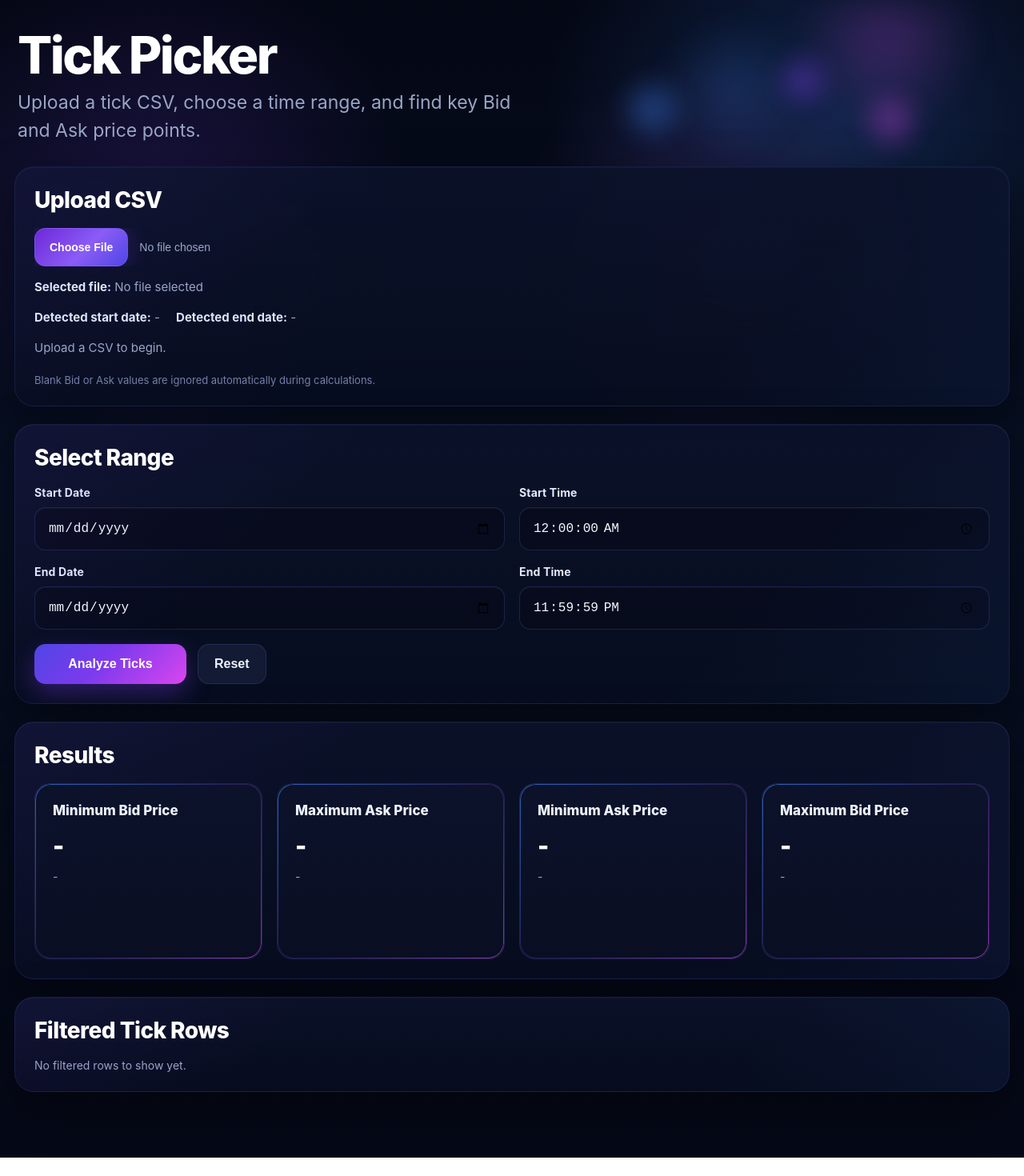
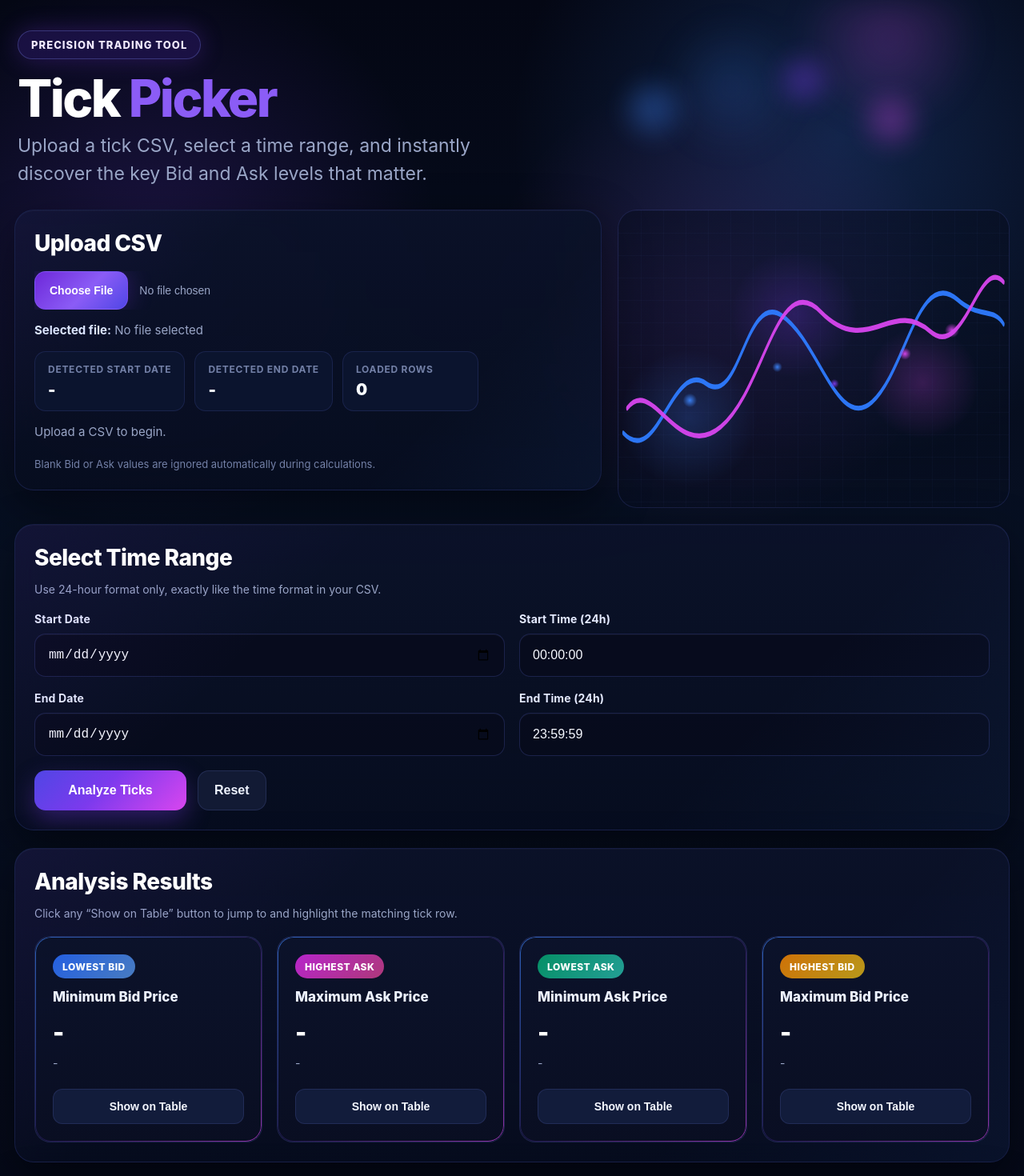
Before and after one commit to faiyaaaaaaz/Upgraded-Tick-Picker, a Next.js app: page / in a window 1280 px wide. Shown: the top 1470 px of the page at 80% size. Before the commit the page ends 1447 px from the top, so only its background shows below. Built offline with nearby package versions, Linux system fonts and the light colour scheme.

Commit message:
Refactor HomePage and enhance HeroChart component
Added new functions and updated UI components for better user experience.

```diff
--- a/app/page.js
+++ b/app/page.js
@@ -1,6 +1,6 @@
 "use client";
 
-import { useMemo, useState } from "react";
+import { useMemo, useRef, useState } from "react";
 import Papa from "papaparse";
 
 function parseTickDate(dateString) {
@@ -90,6 +90,41 @@ function parseCsvText(rawText) {
   return result.data || [];
 }
 
+function getRowKey(row, index) {
+  return `${row.rawDate}-${row.bid ?? "blankBid"}-${row.ask ?? "blankAsk"}-${index}`;
+}
+
+function HeroChart() {
+  return (
+    <div className="heroGraphic">
+      <div className="heroLine">
+        <svg viewBox="0 0 800 240" preserveAspectRatio="none">
+          <path
+            d="M10,180 C80,210 110,120 180,140 C250,160 260,65 335,85 C410,105 450,180 520,155 C590,130 615,45 695,72 C740,88 770,78 790,92"
+            fill="none"
+            stroke="#2f7cff"
+            strokeWidth="4"
+            strokeLinecap="round"
+            opacity="0.95"
+          />
+        </svg>
+      </div>
+      <div className="heroLine2">
+        <svg viewBox="0 0 800 240" preserveAspectRatio="none">
+          <path
+            d="M18,160 C70,132 120,205 210,175 C300,145 325,46 415,82 C510,120 560,70 640,98 C710,122 740,35 790,58"
+            fill="none"
+            stroke="#d946ef"
+            strokeWidth="4"
+            strokeLinecap="round"
+            opacity="0.95"
+          />
+        </svg>
+      </div>
+    </div>
+  );
+}
+
 export default function HomePage() {
   const [fileName, setFileName] = useState("");
   const [allRows, setAllRows] = useState([]);
@@ -107,6 +142,12 @@ export default function HomePage() {
     maxBid: null
   });
 
+  const [highlightedKey, setHighlightedKey] = useState("");
+  const [highlightType, setHighlightType] = useState("");
+  const [loadedRowCount, setLoadedRowCount] = useState(0);
+
+  const tableSectionRef = useRef(null);
+
   function resetAll() {
     setFileName("");
     setAllRows([]);
@@ -116,6 +157,9 @@ export default function HomePage() {
     setStartTime("00:00:00");
     setEndTime("23:59:59");
     setMessage("");
+    setHighlightedKey("");
+    setHighlightType("");
+    setLoadedRowCount(0);
     setResults({
       minBid: null,
       maxAsk: null,
@@ -130,6 +174,8 @@ export default function HomePage() {
 
     try {
       setMessage("");
+      setHighlightedKey("");
+      setHighlightType("");
       setResults({
         minBid: null,
         maxAsk: null,
@@ -180,11 +226,12 @@ export default function HomePage() {
       const lastDate = parsedRows[parsedRows.length - 1].parsedDate;
 
       setAllRows(parsedRows);
+      setLoadedRowCount(parsedRows.length);
       setStartDate(formatDateOnly(firstDate));
       setEndDate(formatDateOnly(lastDate));
       setStartTime("00:00:00");
       setEndTime("23:59:59");
-      setMessage(`Loaded ${parsedRows.length} valid rows from ${file.name}.`);
+      setMessage(`File loaded successfully. Ready for analysis.`);
     } catch {
       setMessage("Could not read this CSV file.");
     }
@@ -221,6 +268,8 @@ export default function HomePage() {
         minAsk: null,
         maxBid: null
       });
+      setHighlightedKey("");
+      setHighlightType("");
       setMessage("No rows found in this selected range.");
       return;
     }
@@ -237,40 +286,159 @@ export default function HomePage() {
       minAsk: minAskRow,
       maxBid: maxBidRow
     });
+    setHighlightedKey("");
+    setHighlightType("");
     setMessage(`Analysis complete. Found ${rowsInRange.length} rows in the selected range.`);
   }
 
-  const previewRows = useMemo(() => filteredRows.slice(0, 200), [filteredRows]);
+  function showOnTable(targetRow, type) {
+    if (!targetRow || !filteredRows.length) return;
+
+    const rowIndex = filteredRows.findIndex((row) => {
+      return (
+        row.rawDate === targetRow.rawDate &&
+        row.bid === targetRow.bid &&
+        row.ask === targetRow.ask
+      );
+    });
+
+    if (rowIndex === -1) return;
+
+    const key = getRowKey(filteredRows[rowIndex], rowIndex);
+    setHighlightedKey(key);
+    setHighlightType(type);
+
+    setTimeout(() => {
+      tableSectionRef.current?.scrollIntoView({
+        behavior: "smooth",
+        block: "start"
+      });
+    }, 80);
+  }
+
+  const previewRows = useMemo(() => filteredRows.slice(0, 1000), [filteredRows]);
+
+  function getHighlightClass(row, index) {
+    const key = getRowKey(row, index);
+    if (key !== highlightedKey) return "";
+
+    if (highlightType === "minBid") return "highlightRowBlue";
+    if (highlightType === "maxAsk") return "highlightRowPink";
+    if (highlightType === "minAsk") return "highlightRowGreen";
+    if (highlightType === "maxBid") return "highlightRowYellow";
+    return "";
+  }
+
+  function getTag(type) {
+    if (type === "minBid") return <span className="pillTag pillBlue">Min Bid</span>;
+    if (type === "maxAsk") return <span className="pillTag pillPink">Max Ask</span>;
+    if (type === "minAsk") return <span className="pillTag pillGreen">Min Ask</span>;
+    if (type === "maxBid") return <span className="pillTag pillYellow">Max Bid</span>;
+    return null;
+  }
+
+  function getRowTag(row) {
+    const matchedTypes = [];
+
+    if (
+      results.minBid &&
+      row.rawDate === results.minBid.rawDate &&
+      row.bid === results.minBid.bid &&
+      row.ask === results.minBid.ask
+    ) {
+      matchedTypes.push(getTag("minBid"));
+    }
+
+    if (
+      results.maxAsk &&
+      row.rawDate === results.maxAsk.rawDate &&
+      row.bid === results.maxAsk.bid &&
+      row.ask === results.maxAsk.ask
+    ) {
+      matchedTypes.push(getTag("maxAsk"));
+    }
+
+    if (
+      results.minAsk &&
+      row.rawDate === results.minAsk.rawDate &&
+      row.bid === results.minAsk.bid &&
+      row.ask === results.minAsk.ask
+    ) {
+      matchedTypes.push(getTag("minAsk"));
+    }
+
+    if (
+      results.maxBid &&
+      row.rawDate === results.maxBid.rawDate &&
+      row.bid === results.maxBid.bid &&
+      row.ask === results.maxBid.ask
+    ) {
+      matchedTypes.push(getTag("maxBid"));
+    }
+
+    if (!matchedTypes.length) return null;
+
+    return <div style={{ display: "flex", gap: 8, flexWrap: "wrap" }}>{matchedTypes}</div>;
+  }
 
   return (
     <main className="page">
       <section className="header">
-        <h1>Tick Picker</h1>
-        <p>Upload a tick CSV, choose a time range, and find key Bid and Ask price points.</p>
+        <div className="topBadge">Precision Trading Tool</div>
+        <h1>
+          Tick <span style={{ color: "#8b5cf6" }}>Picker</span>
+        </h1>
+        <p>
+          Upload a tick CSV, select a time range, and instantly discover the key Bid and Ask
+          levels that matter.
+        </p>
       </section>
 
-      <section className="card">
+      <section className="splitHero">
+        <div className="card">
           <h2>Upload CSV</h2>
           <div className="uploadBox">
             <input type="file" accept=".csv,text/csv" onChange={handleFileUpload} />
             <div className="uploadMeta">
               <strong>Selected file:</strong> {fileName || "No file selected"}
             </div>
-          <div className="uploadMeta">
-            <strong>Detected start date:</strong> {startDate || "-"}{" "}
-            <strong style={{ marginLeft: 16 }}>Detected end date:</strong> {endDate || "-"}
+
+            <div className="statRow">
+              <div className="statMini">
+                <div className="statMiniLabel">Detected Start Date</div>
+                <div className="statMiniValue">{startDate || "-"}</div>
               </div>
-          <div className={`uploadMeta ${message.includes("complete") || message.includes("Loaded") ? "success" : ""}`}>
+
+              <div className="statMini">
+                <div className="statMiniLabel">Detected End Date</div>
+                <div className="statMiniValue">{endDate || "-"}</div>
+              </div>
+
+              <div className="statMini">
+                <div className="statMiniLabel">Loaded Rows</div>
+                <div className="statMiniValue">{loadedRowCount || 0}</div>
+              </div>
+            </div>
+
+            <div className={`uploadMeta ${message.includes("complete") || message.includes("loaded") || message.includes("Ready") ? "success" : ""}`}>
               {message || "Upload a CSV to begin."}
             </div>
+
             <div className="note">
               Blank Bid or Ask values are ignored automatically during calculations.
             </div>
           </div>
+        </div>
+
+        <HeroChart />
       </section>
 
       <section className="card">
-        <h2>Select Range</h2>
+        <h2>Select Time Range</h2>
+        <div className="sectionHint">
+          Use 24-hour format only, exactly like the time format in your CSV.
+        </div>
+
         <div className="grid2">
           <div className="field">
             <label>Start Date</label>
@@ -282,10 +450,11 @@ export default function HomePage() {
           </div>
 
           <div className="field">
-            <label>Start Time</label>
+            <label>Start Time (24h)</label>
             <input
-              type="time"
-              step="1"
+              type="text"
+              inputMode="numeric"
+              placeholder="00:00:00"
               value={startTime}
               onChange={(e) => setStartTime(e.target.value)}
             />
@@ -301,10 +470,11 @@ export default function HomePage() {
           </div>
 
           <div className="field">
-            <label>End Time</label>
+            <label>End Time (24h)</label>
             <input
-              type="time"
-              step="1"
+              type="text"
+              inputMode="numeric"
+              placeholder="23:59:59"
               value={endTime}
               onChange={(e) => setEndTime(e.target.value)}
             />
@@ -322,36 +492,88 @@ export default function HomePage() {
       </section>
 
       <section className="card">
-        <h2>Results</h2>
+        <h2>Analysis Results</h2>
+        <div className="sectionHint">
+          Click any “Show on Table” button to jump to and highlight the matching tick row.
+        </div>
+
         <div className="resultGrid">
           <div className="resultCard">
+            <div style={{ marginBottom: 12 }}>
+              <span className="pillTag pillBlue">Lowest Bid</span>
+            </div>
             <h3>Minimum Bid Price</h3>
             <div className="resultValue">{formatPrice(results.minBid?.bid)}</div>
             <div className="resultTime">{formatDateTime(results.minBid?.parsedDate)}</div>
+            <button
+              className="resultActionBtn"
+              onClick={() => showOnTable(results.minBid, "minBid")}
+              disabled={!results.minBid}
+            >
+              Show on Table
+            </button>
           </div>
 
           <div className="resultCard">
+            <div style={{ marginBottom: 12 }}>
+              <span className="pillTag pillPink">Highest Ask</span>
+            </div>
             <h3>Maximum Ask Price</h3>
             <div className="resultValue">{formatPrice(results.maxAsk?.ask)}</div>
             <div className="resultTime">{formatDateTime(results.maxAsk?.parsedDate)}</div>
+            <button
+              className="resultActionBtn"
+              onClick={() => showOnTable(results.maxAsk, "maxAsk")}
+              disabled={!results.maxAsk}
+            >
+              Show on Table
+            </button>
           </div>
 
           <div className="resultCard">
+            <div style={{ marginBottom: 12 }}>
+              <span className="pillTag pillGreen">Lowest Ask</span>
+            </div>
             <h3>Minimum Ask Price</h3>
             <div className="resultValue">{formatPrice(results.minAsk?.ask)}</div>
             <div className="resultTime">{formatDateTime(results.minAsk?.parsedDate)}</div>
+            <button
+              className="resultActionBtn"
+              onClick={() => showOnTable(results.minAsk, "minAsk")}
+              disabled={!results.minAsk}
+            >
+              Show on Table
+            </button>
           </div>
 
           <div className="resultCard">
+            <div style={{ marginBottom: 12 }}>
+              <span className="pillTag pillYellow">Highest Bid</span>
+            </div>
             <h3>Maximum Bid Price</h3>
             <div className="resultValue">{formatPrice(results.maxBid?.bid)}</div>
             <div className="resultTime">{formatDateTime(results.maxBid?.parsedDate)}</div>
+            <button
+              className="resultActionBtn"
+              onClick={() => showOnTable(results.maxBid, "maxBid")}
+              disabled={!results.maxBid}
+            >
+              Show on Table
+            </button>
           </div>
         </div>
       </section>
 
-      <section className="card">
-        <h2>Filtered Tick Rows</h2>
+      <section className="card" ref={tableSectionRef}>
+        <h2>Filtered Tick Data</h2>
+
+        <div className="tableTopBar">
+          <div className="tableCount">
+            Showing {previewRows.length.toLocaleString()} of {filteredRows.length.toLocaleString()} rows
+          </div>
+          <div className="tableStatus">Showing: Selected Range</div>
+        </div>
+
         {!previewRows.length ? (
           <div className="emptyState">No filtered rows to show yet.</div>
         ) : (
@@ -360,24 +582,31 @@ export default function HomePage() {
               <table>
                 <thead>
                   <tr>
-                    <th>Date and Time</th>
+                    <th style={{ width: "170px" }}>Marker</th>
+                    <th>Date &amp; Time</th>
                     <th>Bid Price</th>
                     <th>Ask Price</th>
                   </tr>
                 </thead>
                 <tbody>
                   {previewRows.map((row, index) => (
-                    <tr key={`${row.rawDate}-${index}`}>
+                    <tr
+                      key={getRowKey(row, index)}
+                      className={getHighlightClass(row, index)}
+                    >
+                      <td>{getRowTag(row)}</td>
                       <td>{formatDateTime(row.parsedDate)}</td>
-                      <td>{row.bid === null || Number.isNaN(row.bid) ? "" : row.bid}</td>
-                      <td>{row.ask === null || Number.isNaN(row.ask) ? "" : row.ask}</td>
+                      <td>{row.bid === null || Number.isNaN(row.bid) ? "" : formatPrice(row.bid)}</td>
+                      <td>{row.ask === null || Number.isNaN(row.ask) ? "" : formatPrice(row.ask)}</td>
                     </tr>
                   ))}
                 </tbody>
               </table>
             </div>
-            <div className="note">
-              Showing the first {previewRows.length} rows from the selected range.
+
+            <div className="proTip">
+              <strong>PRO TIP</strong>
+              Click any “Show on Table” button above to instantly highlight that specific tick in the table.
             </div>
           </>
         )}
```
Lines whose indentation alone changed are shown as unchanged.
